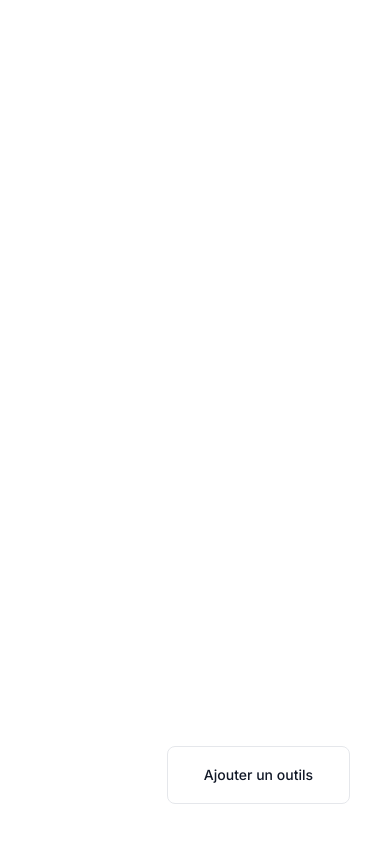
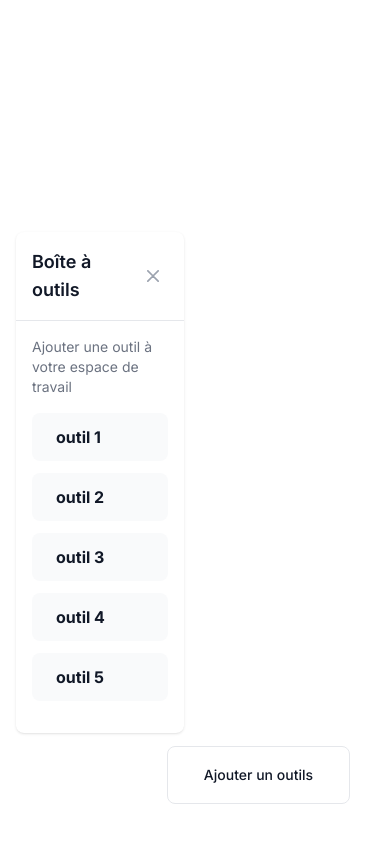
Before and after one commit to ThomasPIET/Personal-Workspace, a Next.js app: page /workspace in a window 390 px wide. Both pictures are taken after a click on the button "Ajouter un outils". Built offline with nearby package versions, Linux system fonts and the light colour scheme.

Commit message:
fix modal to be more responsive

```diff
--- a/app/workspace/page.js
+++ b/app/workspace/page.js
@@ -16,16 +16,24 @@ export default function Workspace() {
         Ajouter un outils
       </Button>
 
+
         <Modal
           dismissible
           show={openModal}
           onClose={() => setOpenModal(false)}
-        style={{ width: "auto", height: "auto", marginTop: "105px", marginLeft: "580px"}}
-
+          style={{
+            position: "fixed",
+            width: "auto",
+            height: "auto",
+            maxWidth: "600vh",
+            maxHeight: "100vh",
+            bottom: "95px", // Ajustez cette valeur en fonction de la hauteur du bouton
+            right: "190px", // Ajustez cette valeur en fonction de la largeur du bouton
+          }}
         >
           <Modal.Body>
             {/* header du modal  */}
-          <div className="flex items-center justify-between p-4 md:p-5 border-b rounded-t dark:border-gray-600 bottom-5">
+            <div className="flex items-center justify-between p-4 md:p-5 border-b rounded-t dark:border-gray-600 ">
               <h3 className="text-lg font-semibold text-gray-900 dark:text-white">
                 Boîte à outils
               </h3>
@@ -63,7 +71,9 @@ export default function Workspace() {
                     href="#"
                     className="flex items-center p-3 text-base font-bold text-gray-900 rounded-lg bg-gray-50 hover:bg-gray-100 group hover:shadow dark:bg-gray-600 dark:hover:bg-gray-500 dark:text-white"
                   >
-                  <span className="flex-1 ms-3 whitespace-nowrap">outil 1</span>
+                    <span className="flex-1 ms-3 whitespace-nowrap">
+                      outil 1
+                    </span>
                   </a>
                 </li>
                 <li>
@@ -71,7 +81,9 @@ export default function Workspace() {
                     href="#"
                     className="flex items-center p-3 text-base font-bold text-gray-900 rounded-lg bg-gray-50 hover:bg-gray-100 group hover:shadow dark:bg-gray-600 dark:hover:bg-gray-500 dark:text-white"
                   >
-                  <span className="flex-1 ms-3 whitespace-nowrap">outil 2</span>
+                    <span className="flex-1 ms-3 whitespace-nowrap">
+                      outil 2
+                    </span>
                   </a>
                 </li>
                 <li>
@@ -79,7 +91,9 @@ export default function Workspace() {
                     href="#"
                     className="flex items-center p-3 text-base font-bold text-gray-900 rounded-lg bg-gray-50 hover:bg-gray-100 group hover:shadow dark:bg-gray-600 dark:hover:bg-gray-500 dark:text-white"
                   >
-                  <span className="flex-1 ms-3 whitespace-nowrap">outil 3</span>
+                    <span className="flex-1 ms-3 whitespace-nowrap">
+                      outil 3
+                    </span>
                   </a>
                 </li>
                 <li>
@@ -87,7 +101,9 @@ export default function Workspace() {
                     href="#"
                     className="flex items-center p-3 text-base font-bold text-gray-900 rounded-lg bg-gray-50 hover:bg-gray-100 group hover:shadow dark:bg-gray-600 dark:hover:bg-gray-500 dark:text-white"
                   >
-                  <span className="flex-1 ms-3 whitespace-nowrap">outil 4</span>
+                    <span className="flex-1 ms-3 whitespace-nowrap">
+                      outil 4
+                    </span>
                   </a>
                 </li>
                 <li>
@@ -95,7 +111,9 @@ export default function Workspace() {
                     href="#"
                     className="flex items-center p-3 text-base font-bold text-gray-900 rounded-lg bg-gray-50 hover:bg-gray-100 group hover:shadow dark:bg-gray-600 dark:hover:bg-gray-500 dark:text-white"
                   >
-                  <span className="flex-1 ms-3 whitespace-nowrap">outil 5</span>
+                    <span className="flex-1 ms-3 whitespace-nowrap">
+                      outil 5
+                    </span>
                   </a>
                 </li>
               </ul>
```
Lines whose indentation alone changed are shown as unchanged.
